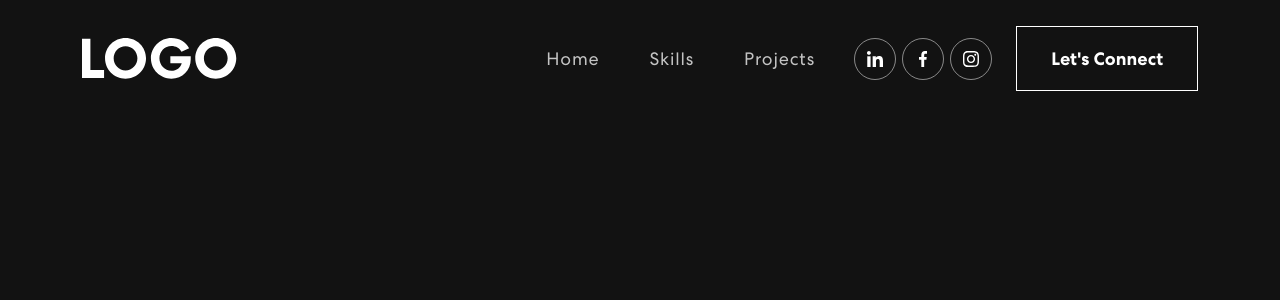
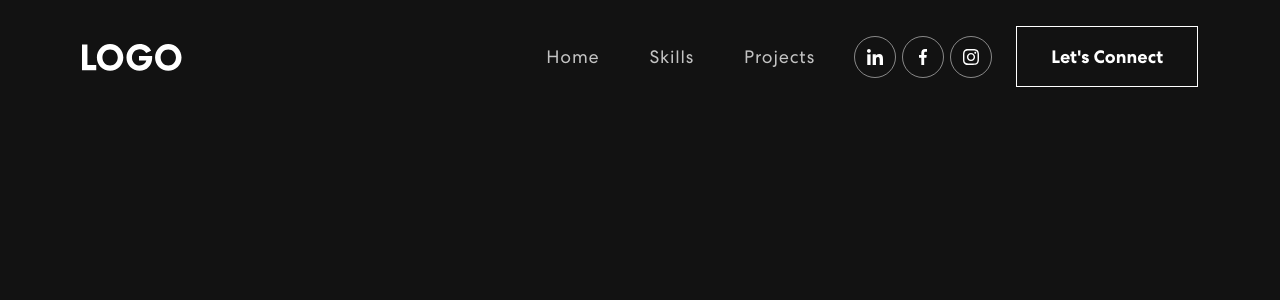
Before and after one commit to Houser97/portfolio-draft-1, a React (Create React App) app: page / in a window 1280 px wide. Shown: the top 300 px of the page. Built offline with nearby package versions, Linux system fonts and the light colour scheme.

Commit message:
Add last styles to navbar and remove some default styles from App.css

```diff
--- a/src/App.css
+++ b/src/App.css
@@ -43,32 +43,27 @@
   line-height: normal;
 }
 
-.App {
-  text-align: center;
+p, a, li, button, ul {
+  margin: 0;
+  padding: 0;
+  line-height: normal;
+  text-align: none;
 }
 
-.App-logo {
-  height: 40vmin;
-  pointer-events: none;
+a:hover {
+  text-decoration: none;
 }
 
-@media (prefers-reduced-motion: no-preference) {
-  .App-logo {
-    animation: App-logo-spin infinite 20s linear;
-  }
+img {
+  width: 100%;
+  height: auto;
 }
 
-.App-header {
-  background-color: #282c34;
-  min-height: 100vh;
-  display: flex;
-  flex-direction: column;
-  align-items: center;
-  justify-content: center;
-  font-size: calc(10px + 2vmin);
-  color: white;
+button {
+  border: o;
+  background-color: transparent;
 }
 
-.App-link {
-  color: #61dafb;
+input:focus, textarea:focus, select:focus {
+  outline: none
 }
--- a/src/styles/navbar.css
+++ b/src/styles/navbar.css
@@ -137,8 +137,9 @@
     border-bottom: 2px solid #fff;
 }
 
-nav.navbar .navbar-toggler-icon:after,
-nav.navbar .navbar-toggler-icon:before {
+/* Inicializa las dos líneas faltantes para el botón de desplegar NAVBAR */
+nav.navbar .navbar-toggler-icon::after,
+nav.navbar .navbar-toggler-icon::before {
 	width: 24px;
 	position: absolute;
 	height: 2px;
@@ -150,15 +151,17 @@
 	transition: all 300ms linear;
 }
 
+/*Una de las líneas se coloca en medio */
+
 nav.navbar .navbar-toggler-icon:after {
 	top: 8px;
 }
-nav.navbar .navbar-toggler[aria-expanded="true"] .navbar-toggler-icon:after {
+nav.navbar .navbar-toggler[aria-expanded="true"] .navbar-toggler-icon::after {
 	transform: rotate(45deg);
 	background-color: #fff;
 	height: 2px;
 }
-nav.navbar .navbar-toggler[aria-expanded="true"] .navbar-toggler-icon:before {
+nav.navbar .navbar-toggler[aria-expanded="true"] .navbar-toggler-icon::before {
 	transform: translateY(8px) rotate(-45deg);
 	background-color: #fff;
 	height: 2px;
```
